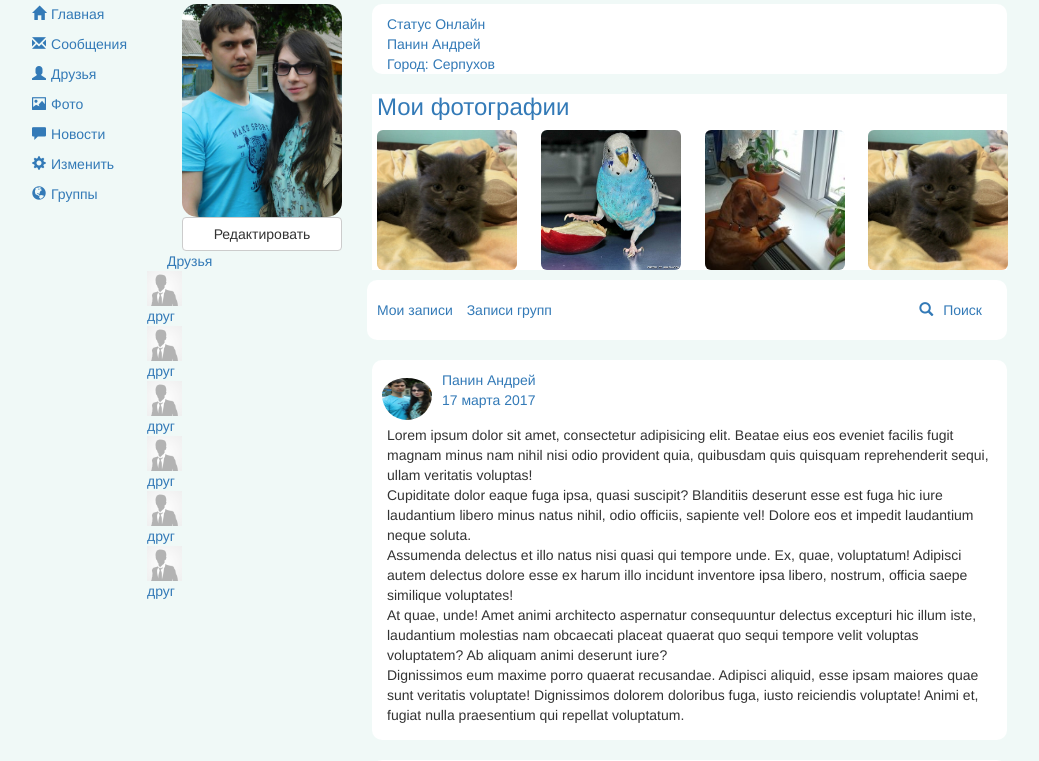
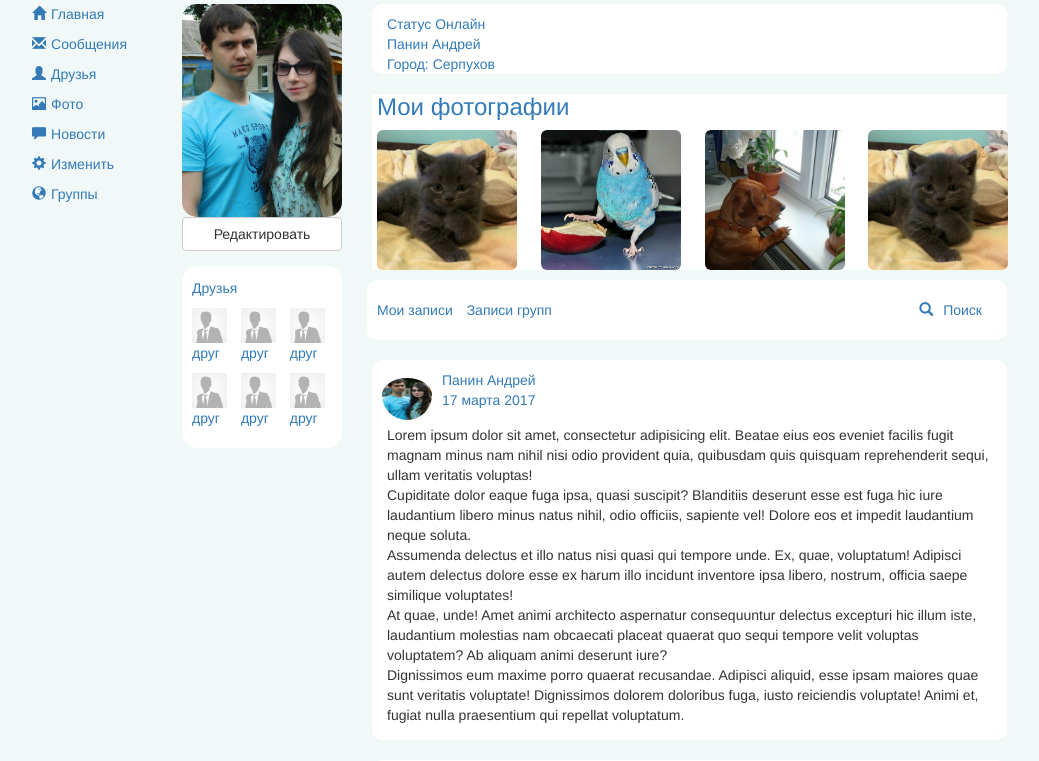
Before and after one commit to Bugaga159/flaffyland, a PHP site: page /profile.php in a window 1280 px wide. Shown: the part 78-839 px from the top of the page, without its empty margins (93-1132 px from the left). Run offline with PHP 8.4, Linux system fonts and the light colour scheme.

Commit message:
доделал друзей

```diff
--- a/css/style.css
+++ b/css/style.css
@@ -189,6 +189,16 @@ div.info1 {
 .name_master{
     text-align: center;
 }
+.name-friends{
+    margin-top: 2px;
+    margin-bottom: 10px;
+}
+.foto_friends_well{
+    margin-top: 15px;
+    background: #ffffff;
+    border-radius: 15px;
+    padding: 10px;
+}
 .foto_friends{
     width: 35px;
     height: 35px;
--- a/profile.php
+++ b/profile.php
@@ -26,55 +26,68 @@
                 <div>
                     <a class="btn btn-default systemBtn" href="#">Редактировать</a>
                 </div>
-                <div class="row">
-                    <a href="#">Друзья</a>
-
-                    <div class="row">
-                        <div class="list-inline">
+                <div class="foto_friends_well">
+                    <div class="name-friends"><a href="#">Друзья</a></div>
+                    <div>
+                        <ul class="list-inline">
+                            <li>
                                 <div>
                                     <a href="#"><img class="foto_friends" src="img/avatars/no_avatar.gif" alt=""></a>
                                     <div>
                                         <a href="#">друг</a>
                                     </div>
                                 </div>
+                            </li>
+                            <li>
                                 <div>
                                     <a href="#"><img class="foto_friends" src="img/avatars/no_avatar.gif" alt=""></a>
                                     <div>
                                         <a href="#">друг</a>
                                     </div>
                                 </div>
+                            </li>
+                            <li>
                                 <div>
                                     <a href="#"><img class="foto_friends" src="img/avatars/no_avatar.gif" alt=""></a>
                                     <div>
                                         <a href="#">друг</a>
                                     </div>
                                 </div>
+                            </li>
 
+                        </ul>
                     </div>
-                    </div>
-                    <div class="row">
-                        <div class="list-inline">
+                    <div>
+                        <ul class="list-inline">
+                            <li>
                                 <div>
                                     <a href="#"><img class="foto_friends" src="img/avatars/no_avatar.gif" alt=""></a>
                                     <div>
                                         <a href="#">друг</a>
                                     </div>
                                 </div>
+                            </li>
+                            <li>
                                 <div>
                                     <a href="#"><img class="foto_friends" src="img/avatars/no_avatar.gif" alt=""></a>
                                     <div>
                                         <a href="#">друг</a>
                                     </div>
                                 </div>
+                            </li>
+                            <li>
                                 <div>
                                     <a href="#"><img class="foto_friends" src="img/avatars/no_avatar.gif" alt=""></a>
                                     <div>
                                         <a href="#">друг</a>
                                     </div>
                                 </div>
+                            </li>
 
+                        </ul>
                     </div>
-                    </div>
+
+
 
                 </div>
             </div>
```
Lines whose indentation alone changed are shown as unchanged.
